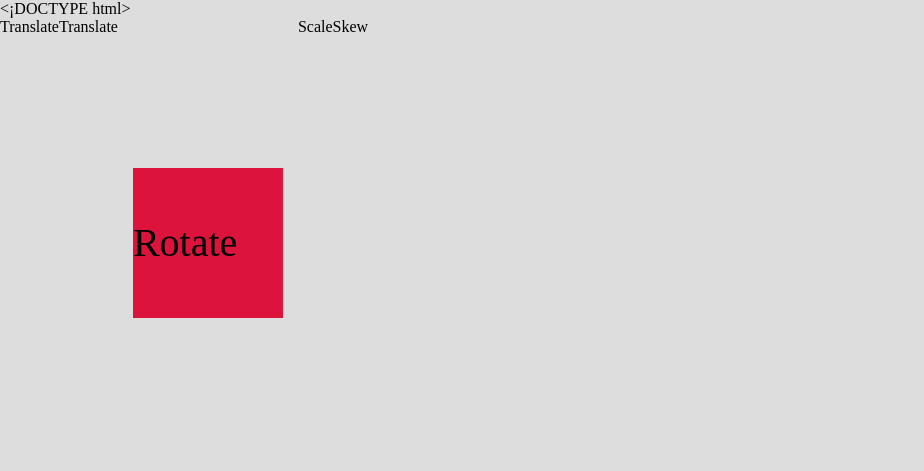
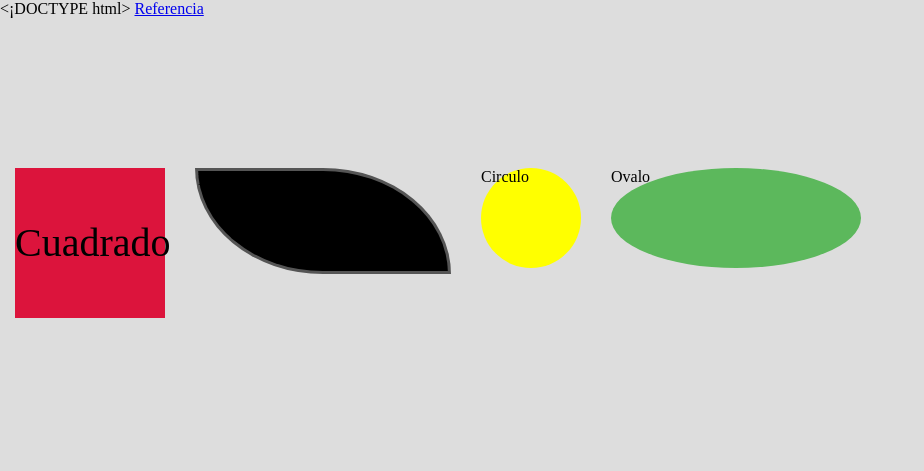
Before and after one commit to DanielHerCh/sesion04_cg_mul_a, a plain HTML site: page ejercicio.HTML in a window 1280 px wide. Shown: the whole page, without its empty margins (0-924 px from the left). Drawn offline with Linux system fonts and the light colour scheme.

Commit message:
Signed-off-by: Daniel Hernández <est.daniele.hernan1@unimilitar.edu.co>

```diff
--- a/ejercicio.HTML
+++ b/ejercicio.HTML
@@ -4,17 +4,17 @@
 <title>FIGURAS CON TRANSFORMACIONES CON CSS - EJERCICIO EN CLASE</title>
 <meta charset="UTF-8">
 <meta name="viewport" content="width=device-width, user-scalable=no, initial-scale=1, maximum-scale=1, minimum-scale=1">
-<link rel="stylesheet" href="estilos.css">
+<link rel="stylesheet" href="estilos2.css">
+<a href="https://cybmeta.com/formas-basicas-con-css-triangulos-circulos-trapecios-rectangulos-cuadrados">Referencia<a/>
 </head>
 
 <body>
 
 <div class="contenedor">
-<div class="cuadrado">Translate</div>
-<div class="circulo">Translate</div>
-<div class="caja">Rotate</div>
-<div class="triangulo">Scale</div>
-<div class="oval-half-red">Skew</div>
+<div class="caja">Cuadrado</div>
+<div class="hoja">Hoja</div>
+<div class="circulo">Circulo</div>
+<div class="oval">Ovalo</div>
 </div>
 
 </body>
--- a/estilos2.css
+++ b/estilos2.css
@@ -8,60 +8,81 @@ body {
 	justifly-content: center;
 }
 
-.cuadrado {
+.caja {
+	margin: 150px 15px;
 	width: 150px;
 	height: 150px;
-	border: 5px solid #555;
-	background: black;
-	color-size: 40px;
+	background: crimson;
+	color: $fff;
+	font-size: 40px;
+	text-aglin: center;
+	line-height: 150px;
+	transition: all 2s;
+dis
 }
 
-.triangulo {
-	width: 0;
-	height: 0;
-	border-top: 50px solid #555;
-	border-left: 50px solid #555;
-	border-bottom: 50px solid #555;
-	background: crimson;
-	color-size: 40px;
+.hoja {
+	margin: 150px 15px;
+	width: 250;
+	height: 100;
+	-moz-border-radius: 0 50% / 0 100%;
+	-webkit-border-radius: 0 50% / 0 100%;
+	border-radius: 0 50% / 0 100%;
+	background: black;
+	border: 3px solid #555;
+dis
 }
 
 .circulo {
+	margin: 150px 15px;
 	width: 100px;
 	height: 100px;
-	-moz-border-radius: 60%;
-	-webkit-border-radius: 60%;
+	-moz-border-radius: 50%;
+	-webkit-border-radius: 50%;
+	border-radius: 50%;
+	background: yellow;
+dis
+}
+
+.oval{
+	margin: 150px 15px;
+	width: 250px;
+	height: 100px;
+	-moz-border-radius: 50%;
+	-webkit-border-radius: 50%;
 	border-radius: 50%;
 	background: #5cb85c;
-	color-size: 40px;
+dis
 }
 
-.oval-half-red {
-	width: 150px;
-	height: 50px;
-	-moz-border-radius: 0 60% / 0 100%;
-	-webkit-border-radius: 0 60% / 0 100%;
-	border-radius: 0 50% / 0 100%;
-	background: blue;
-	border: 3px solid #555;
-}
-
-.cuadrado:nth-chils(1) {
-
-}
-
-.cuadrado:nth-chils(1):hover {
+.caja:nth-chils(1){
 	transform: translate(50 px, 50 px);
 }
 
-.triangulo:nth-chils(1):hover {
+.hoja:nth-chils(1){
+	transform: translate(50 px, 50 px);
+}
+
+.circulo:nth-chils(1){
+	transform: translate(50 px, 50 px);
+}
+
+.oval:nth-chils(1){
+	transform: translate(50 px, 50 px);
+}
+
+.caja:nth-chils(1):hover {
+	transform: rotate(2.5turn);
+}
+
+.hoja:nth-chils(2):hover {
 	transform: scaleX(2, 2);
 }
 
-.circulo:nth-chils(1):hover {
+.circulo:nth-chils(3):hover {
 	transform: translate(50 px, 50 px);
 }
 
-.oval-half-red:nth-chils(1):hover {
+.oval:nth-chils(4):hover {
 	transform: skewX(20deg);
 }
```
Also changed, not shown: ejercicio.txt.
